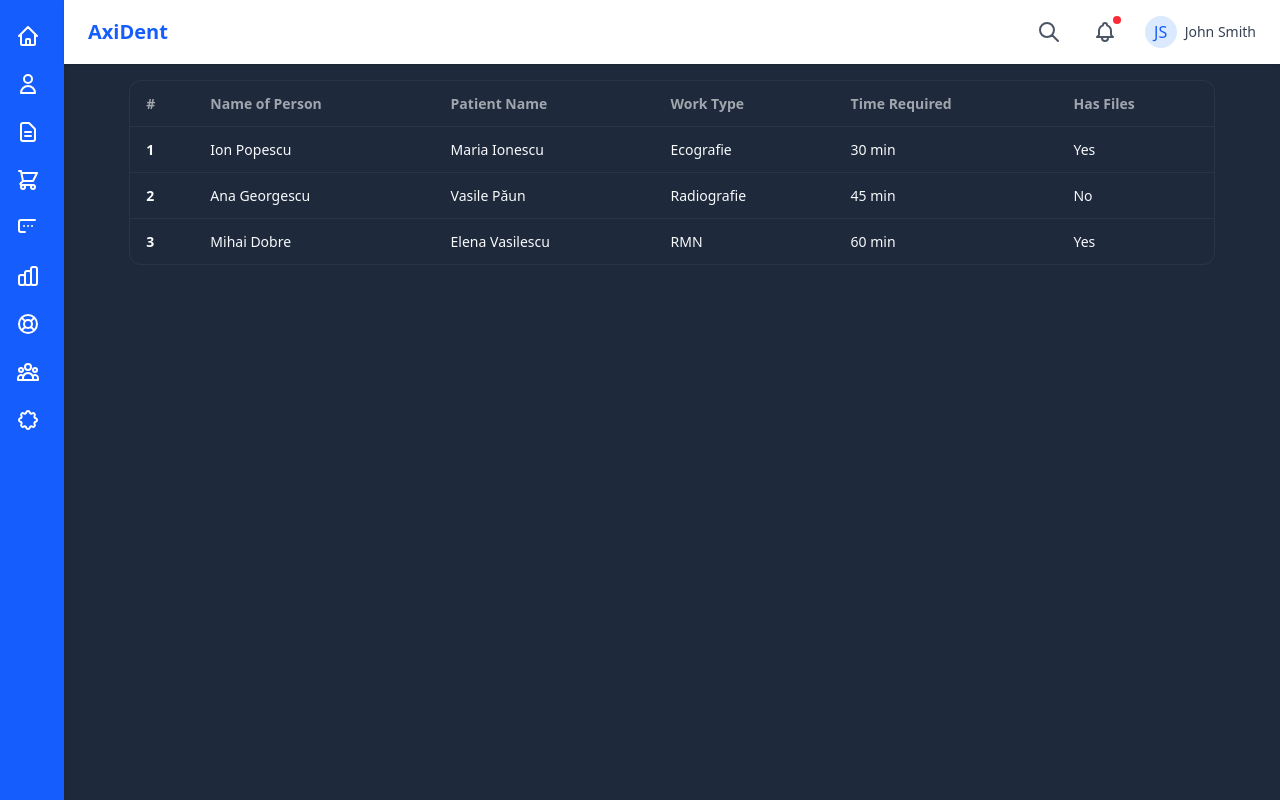
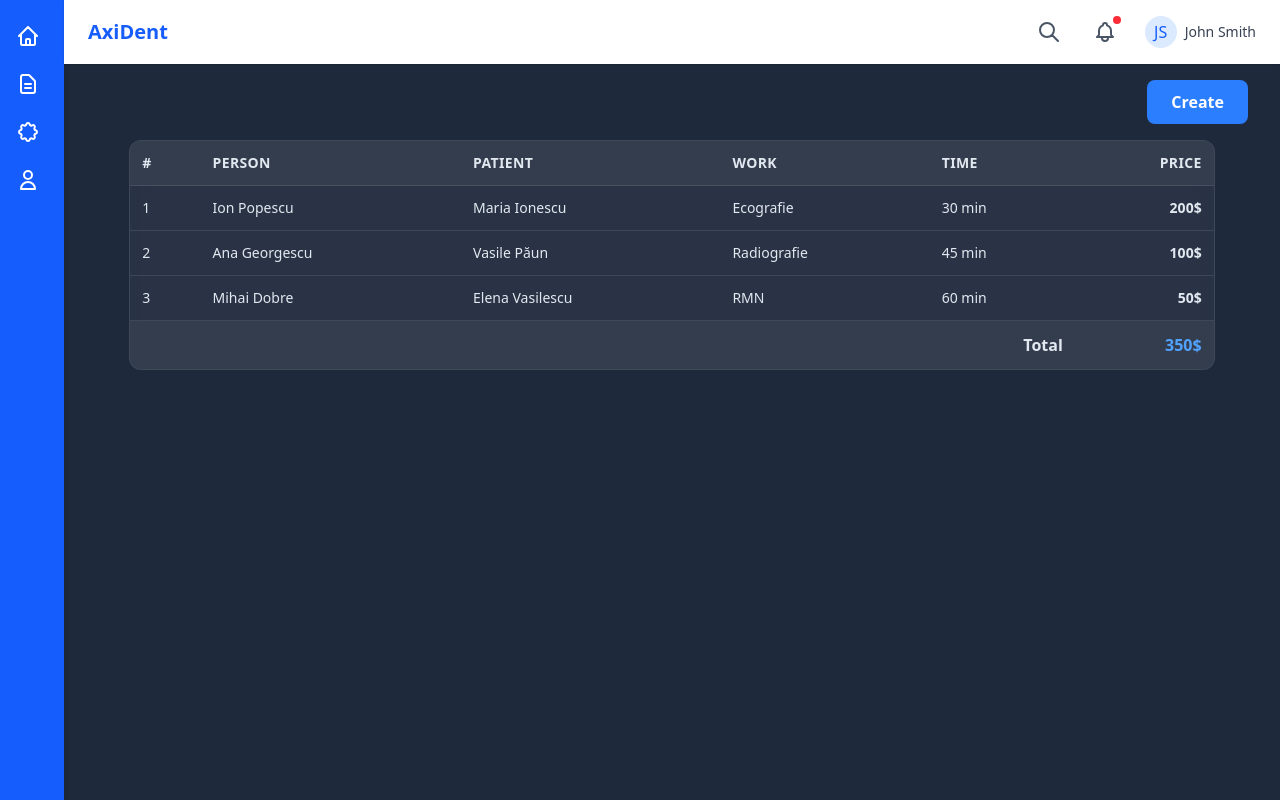
Before and after one commit to LiviuSlr/react-vite, a React (Vite) app: page /logbook in a window 1280 px wide. Built offline with nearby package versions, Linux system fonts and the light colour scheme.

Commit message:
Updates on logbook

```diff
--- a/src/components/sidebar/sidebar.jsx
+++ b/src/components/sidebar/sidebar.jsx
@@ -6,50 +6,26 @@ function Sidebar() {
       icon: "M3 12l2-2m0 0l7-7 7 7M5 10v10a1 1 0 001 1h3m10-11l2 2m-2-2v10a1 1 0 01-1 1h-3m-6 0a1 1 0 001-1v-4a1 1 0 011-1h2a1 1 0 011 1v4a1 1 0 001 1m-6 0h6",
     },
     {
-      link: "./account",
-      name: "Account",
-      icon: "M16 7a4 4 0 11-8 0 4 4 0 018 0zM12 14a7 7 0 00-7 7h14a7 7 0 00-7-7z",
-    },
-    {
       link: "./logbook",
       name: "Logbook",
       icon: "M9 12h6m-6 4h6m2 5H7a2 2 0 01-2-2V5a2 2 0 012-2h5.586a1 1 0 01.707.293l5.414 5.414a1 1 0 01.293.707V19a2 2 0 01-2 2z",
-    },
-    {
-      link: "./orders",
-      name: "Orders",
-      icon: "M3 3h2l.4 2M7 13h10l4-8H5.4M7 13L5.4 5M7 13l-2.293 2.293c-.63.63-.184 1.707.707 1.707H17m0 0a2 2 0 100 4 2 2 0 000-4zm-8 2a2 2 0 11-4 0 2 2 0 014 0z",
-    },
-    {
-      link: "./messages",
-      name: "Messages",
-      icon: "M8 10h.01M12 10h.01M16 10h.01M9 16H5a2 2 0 01-2-2V6a2 2 0 012-2h14ma2 2 0 012 2v8a2 2 0 01-2 2h-5l-5 5v-5z",
-    },
-    {
-      link: "./statistics",
-      name: "Statistics",
-      icon: "M9 19v-6a2 2 0 00-2-2H5a2 2 0 00-2 2v6a2 2 0 002 2h2a2 2 0 002-2zm0 0V9a2 2 0 012-2h2a2 2 0 012 2v10m-6 0a2 2 0 002 2h2a2 2 0 002-2m0 0V5a2 2 0 012-2h2a2 2 0 012 2v14a2 2 0 01-2 2h-2a2 2 0 01-2-2z",
-    },
-    {
-      link: "./support",
-      name: "Support",
-      icon: "M18.364 5.636l-3.536 3.536m0 5.656l3.536 3.536M9.172 9.172L5.636 5.636m3.536 9.192l-3.536 3.536M21 12a9 9 0 11-18 0 9 9 0 0118 0zm-5 0a4 4 0 11-8 0 4 4 0 018 0z",
-    },
-    {
-      link: "./contacts",
-      name: "Contacts",
-      icon: "M17 20h5v-2a3 3 0 00-5.356-1.857M17 20H7m10 0v-2c0-.656-.126-1.283-.356-1.857M7 20H2v-2a3 3 0 015.356-1.857M7 20v-2c0-.656.126-1.283.356-1.857m0 0a5.002 5.002 0 019.288 0M15 7a3 3 0 11-6 0 3 3 0 016 0zm6 3a2 2 0 11-4 0 2 2 0 014 0zM7 10a2 2 0 11-4 0 2 2 0 014 0z",
     },
     {
       link: "./settings",
       name: "Settings",
       icon: "M10.325 4.317c.426-1.756 2.924-1.756 3.35 0a1.724 1.724 0 002.573 1.066c1.543-.94 3.31.826 2.37 2.37a1.724 1.724 0 001.065 2.572c1.756.426 1.756 2.924 0 3.35a1.724 1.724 0 00-1.066 2.573c.94 1.543-.826 3.31-2.37 2.37a1.724 1.724 0 00-2.572 1.065c-.426 1.756-2.924 1.756-3.35 0a1.724 1.724 0 00-2.573-1.066c-1.543.94-3.31-.826-2.37-2.37a1.724 1.724 0 00-1.065-2.572c-1.756-.426-1.756-2.924 0-3.35a1.724 1.724 0 001.066-2.573c-.94-1.543.826-3.31 2.37-2.37.996.608 2.296.07 2.572-1.065z",
     },
+    {
+      link: "./account",
+      name: "Account",
+      icon: "M16 7a4 4 0 11-8 0 4 4 0 018 0zM12 14a7 7 0 00-7 7h14a7 7 0 00-7-7z",
+    },
   ];
 
   return (
-    <div className="group/sidebar h-full bg-blue-600 shadow-md transition-all duration-300 ease-in-out w-16 hover:w-64 overflow-hidden">
-      <div className="flex flex-col h-full items-start py-4 space-y-2 px-2">
+    <div className="group/sidebar h-full bg-blue-600 shadow-md transition-all duration-300 ease-in-out w-16 hover:w-64 overflow-hidden flex flex-col justify-between">
+      {/* Sidebar links */}
+      <div className="flex flex-col items-start py-4 space-y-2 px-2">
         {items.map((item) => (
           <a
             key={item.name.toLowerCase()}
@@ -70,12 +46,52 @@ function Sidebar() {
                 d={item.icon}
               />
             </svg>
+
             <span className="ml-3 opacity-0 group-hover/sidebar:opacity-100 transition-opacity whitespace-nowrap">
               {item.name}
             </span>
           </a>
         ))}
       </div>
+
+      {/* Footer – feedback / bug report */}
+      <div className="w-full px-2 pb-4">
+        <input
+          type="email"
+          placeholder="Feedback / raportare eroare"
+          required
+          title="Introdu un email valid (ex: nume@domeniu.com)"
+          className="
+            w-full
+            px-2
+            py-1
+            rounded-md
+            text-sm
+            focus:outline-none
+            focus:ring
+            focus:ring-blue-300
+            invalid:ring
+            invalid:ring-red-400
+            opacity-0
+            group-hover/sidebar:opacity-100
+            transition-opacity
+            duration-300
+          "
+        />
+        <p
+          className="
+            mt-1
+            text-[10px]
+            text-white/60
+            opacity-0
+            group-hover/sidebar:opacity-100
+            transition-opacity
+            duration-300
+          "
+        >
+          Opțional • sugestii sau probleme
+        </p>
+      </div>
     </div>
   );
 }
--- /dev/null
+++ b/src/components/table-bt.jsx
@@ -0,0 +1,227 @@
+import { useMemo, useState } from "react";
+
+const parsePrice = (value) =>
+  Number(String(value).replace(/[^0-9.-]+/g, "")) || 0;
+
+export default function CreateModal() {
+  const [rows, setRows] = useState([
+    {
+      id: 1,
+      person: "Ion Popescu",
+      patient: "Maria Ionescu",
+      workType: "Ecografie",
+      time: "30 min",
+      price: "200$",
+    },
+    {
+      id: 2,
+      person: "Ana Georgescu",
+      patient: "Vasile Păun",
+      workType: "Radiografie",
+      time: "45 min",
+      price: "100$",
+    },
+    {
+      id: 3,
+      person: "Mihai Dobre",
+      patient: "Elena Vasilescu",
+      workType: "RMN",
+      time: "60 min",
+      price: "50$",
+    },
+  ]);
+
+  const [isOpen, setIsOpen] = useState(false);
+  const [form, setForm] = useState({
+    person: "",
+    patient: "",
+    workType: "",
+    time: "",
+    price: "",
+  });
+
+  const total = useMemo(
+    () => rows.reduce((sum, r) => sum + parsePrice(r.price), 0),
+    [rows]
+  );
+
+  const openModal = () => {
+    setForm({ person: "", patient: "", workType: "", time: "", price: "" });
+    setIsOpen(true);
+  };
+
+  const closeModal = () => setIsOpen(false);
+
+  const onChange = (key) => (e) =>
+    setForm((prev) => ({ ...prev, [key]: e.target.value }));
+
+  const onSubmit = (e) => {
+    e.preventDefault();
+    if (Object.values(form).some((v) => !v.trim())) return;
+
+    setRows((prev) => [
+      ...prev,
+      {
+        id: prev.length + 1,
+        ...form,
+        price: form.price.includes("$") ? form.price : `${form.price}$`,
+      },
+    ]);
+
+    closeModal();
+  };
+
+  return (
+    <div className="w-full text-slate-200">
+      {/* CREATE BUTTON */}
+      <button
+        onClick={openModal}
+        className="
+          mt-4 mr-8 ml-auto flex
+          rounded-lg bg-blue-500
+          px-6 py-2.5
+          font-semibold text-white
+          transition hover:bg-blue-600 active:scale-95
+        "
+      >
+        Create
+      </button>
+
+      {/* TABLE */}
+      <div className="flex justify-center w-full p-4">
+        <div
+          className="
+            w-11/12 overflow-x-auto rounded-xl
+            border border-white/10
+            bg-white/5 backdrop-blur
+          "
+        >
+          <table className="w-full border-collapse">
+            <thead className="bg-white/5">
+              <tr className="text-sm uppercase tracking-wide">
+                <th className="p-3 text-left">#</th>
+                <th className="p-3 text-left">Person</th>
+                <th className="p-3 text-left">Patient</th>
+                <th className="p-3 text-left">Work</th>
+                <th className="p-3 text-left">Time</th>
+                <th className="p-3 text-right">Price</th>
+              </tr>
+            </thead>
+
+            <tbody>
+              {rows.map((row) => (
+                <tr
+                  key={row.id}
+                  className="
+                    border-t border-white/10
+                    text-sm whitespace-nowrap
+                    hover:bg-white/5
+                  "
+                >
+                  <td className="p-3">{row.id}</td>
+                  <td className="p-3">{row.person}</td>
+                  <td className="p-3">{row.patient}</td>
+                  <td className="p-3">{row.workType}</td>
+                  <td className="p-3">{row.time}</td>
+                  <td className="p-3 text-right font-semibold">{row.price}</td>
+                </tr>
+              ))}
+            </tbody>
+
+            <tfoot>
+              <tr className="border-t border-white/10 bg-white/5">
+                <td colSpan={5} className="p-3 text-right font-semibold">
+                  Total
+                </td>
+                <td className="p-3 text-right font-bold text-blue-400">
+                  {total}$
+                </td>
+              </tr>
+            </tfoot>
+          </table>
+        </div>
+      </div>
+
+      {/* MODAL */}
+      {isOpen && (
+        <div
+          className="
+            fixed inset-0 z-50 flex items-center justify-center
+            bg-black/60 p-4
+          "
+          onMouseDown={(e) => e.target === e.currentTarget && closeModal()}
+        >
+          <div
+            className="
+              w-full max-w-lg rounded-xl
+              border border-white/10
+              bg-white/10 backdrop-blur
+              p-6 shadow-2xl
+            "
+          >
+            <div className="mb-4 flex items-center justify-between">
+              <h2 className="text-lg font-semibold">Add new entry</h2>
+              <button
+                onClick={closeModal}
+                className="text-white/60 hover:text-white"
+              >
+                ✕
+              </button>
+            </div>
+
+            <form onSubmit={onSubmit} className="space-y-4">
+              {[
+                ["person", "Name of Person"],
+                ["patient", "Patient Name"],
+                ["workType", "Work Type"],
+                ["time", "Time Required"],
+                ["price", "Price"],
+              ].map(([key, label]) => (
+                <div key={key}>
+                  <label className="mb-1 block text-sm">{label}</label>
+                  <input
+                    value={form[key]}
+                    onChange={onChange(key)}
+                    className="
+                      w-full rounded-md
+                      border border-white/10
+                      bg-white/5
+                      px-3 py-2 text-sm
+                      text-white placeholder-white/40
+                      focus:border-blue-400 focus:outline-none
+                      focus:ring-1 focus:ring-blue-400
+                    "
+                    placeholder={label}
+                  />
+                </div>
+              ))}
+
+              <div className="flex justify-end gap-3 pt-3">
+                <button
+                  type="button"
+                  onClick={closeModal}
+                  className="
+                    rounded-md px-4 py-2 text-sm
+                    text-white/70 hover:bg-white/10
+                  "
+                >
+                  Cancel
+                </button>
+                <button
+                  type="submit"
+                  className="
+                    rounded-md bg-blue-500
+                    px-5 py-2 text-sm font-semibold
+                    text-white hover:bg-blue-600
+                  "
+                >
+                  Add
+                </button>
+              </div>
+            </form>
+          </div>
+        </div>
+      )}
+    </div>
+  );
+}
--- a/src/pages/logbook/index.jsx
+++ b/src/pages/logbook/index.jsx
@@ -1,51 +1,10 @@
 import Layout from "../../components/layout";
-
+import CreateModal from "../../components/table-bt";
 export default function LogBook() {
   return (
     <Layout>
-      <div class="flex justify-center w-full p-4">
-        <div class="overflow-x-auto rounded-box border border-base-content/5 bg-base-100 w-11/12">
-          <table class="table w-full">
-            <thead>
-              <tr>
-                <th class="w-16">#</th>
-                <th>Name of Person</th>
-                <th>Patient Name</th>
-                <th>Work Type</th>
-                <th>Time Required</th>
-                <th>Has Files</th>
-              </tr>
-            </thead>
-            <tbody>
-              <tr>
-                <th>1</th>
-                <td>Ion Popescu</td>
-                <td>Maria Ionescu</td>
-                <td>Ecografie</td>
-                <td>30 min</td>
-                <td>Yes</td>
-              </tr>
-
-              <tr>
-                <th>2</th>
-                <td>Ana Georgescu</td>
-                <td>Vasile Păun</td>
-                <td>Radiografie</td>
-                <td>45 min</td>
-                <td>No</td>
-              </tr>
-
-              <tr>
-                <th>3</th>
-                <td>Mihai Dobre</td>
-                <td>Elena Vasilescu</td>
-                <td>RMN</td>
-                <td>60 min</td>
-                <td>Yes</td>
-              </tr>
-            </tbody>
-          </table>
-        </div>
+      <div>
+        <CreateModal></CreateModal>
       </div>
     </Layout>
   );
```
Also changed, not shown: src/components/footer/footer.jsx (added).
